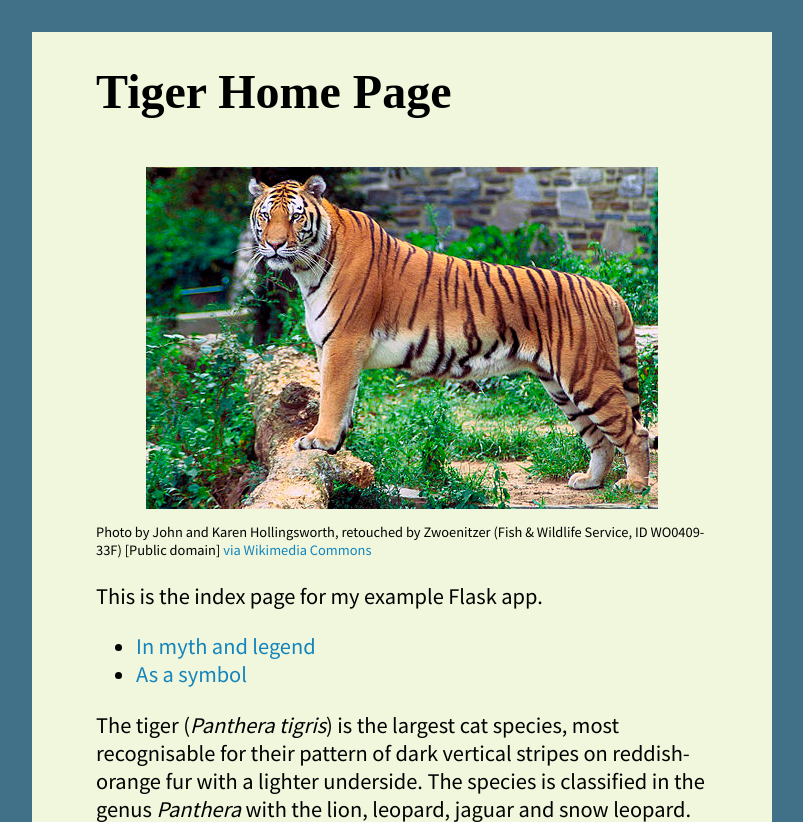
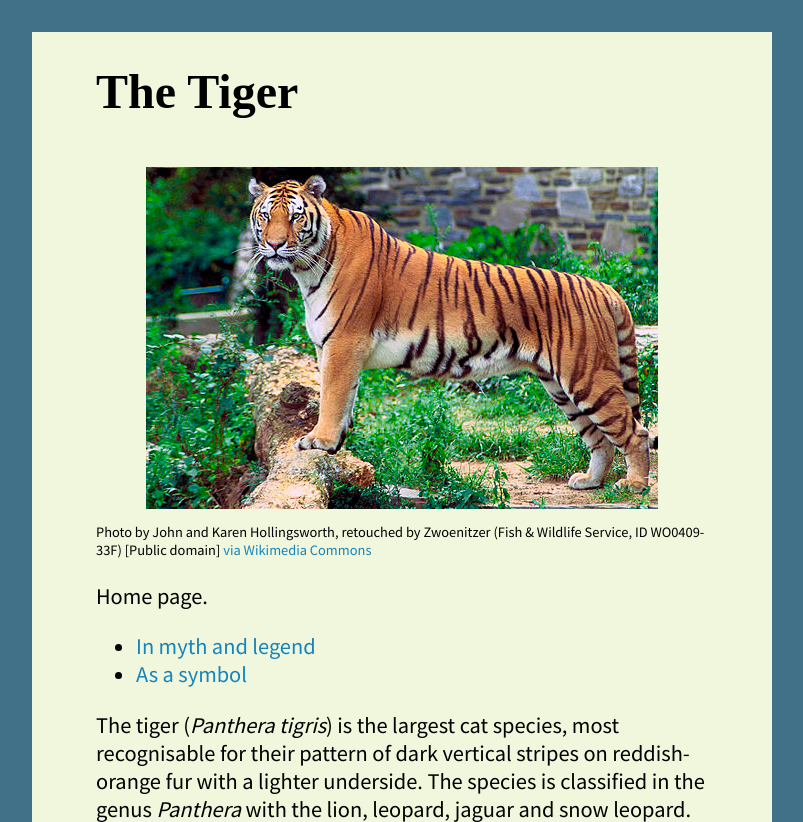
Before and after one commit to Jasai007/Flask-DevOps-Toolkit, a Flask app: page / in a window 1280 px wide. Shown: the top 822 px of the page, without its empty margins (238-1041 px from the left). Run offline with Flask 2, Linux system fonts and the light colour scheme; some web fonts are replaced.

Commit message:
Update README and modify index page content

```diff
--- a/routes.py
+++ b/routes.py
@@ -5,7 +5,7 @@ app = Flask(__name__)
 @app.route('/')
 @app.route('/index.html')
 def index():
-    return render_template('index.html', the_title='Tiger Home Page')
+    return render_template('index.html', the_title='The Tiger')
 
 @app.route('/symbol.html')
 def symbol():
--- a/templates/index.html
+++ b/templates/index.html
@@ -9,7 +9,7 @@
 <img alt="Photo: Bengal Tiger" src="{{ url_for('static', filename='images/tiger.jpg') }}">
 <p class="credit">Photo by John and Karen Hollingsworth, retouched by Zwoenitzer (Fish &amp; Wildlife Service, ID WO0409-33F) [Public domain] <a href="https://commons.wikimedia.org/wiki/File%3APanthera_tigris_tigris.jpg" target="_blank">via Wikimedia Commons</a></p>
 
-<p>This is the index page for my example Flask app.</p>
+<p>Home page.</p>
 
 <ul>
   <!-- note how items from routes in the the Python script are linked -->
```
Also changed, not shown: README.md.
